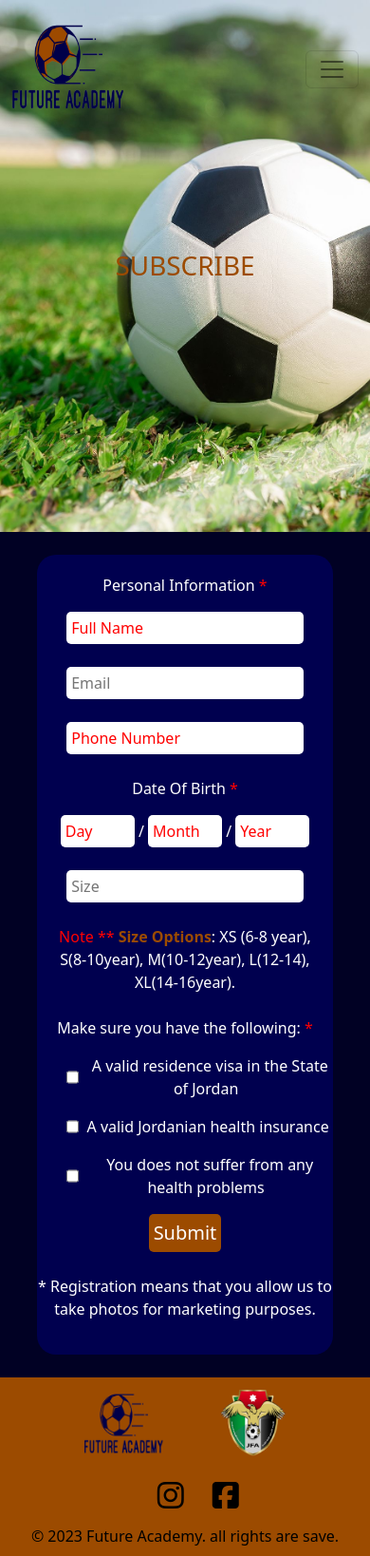
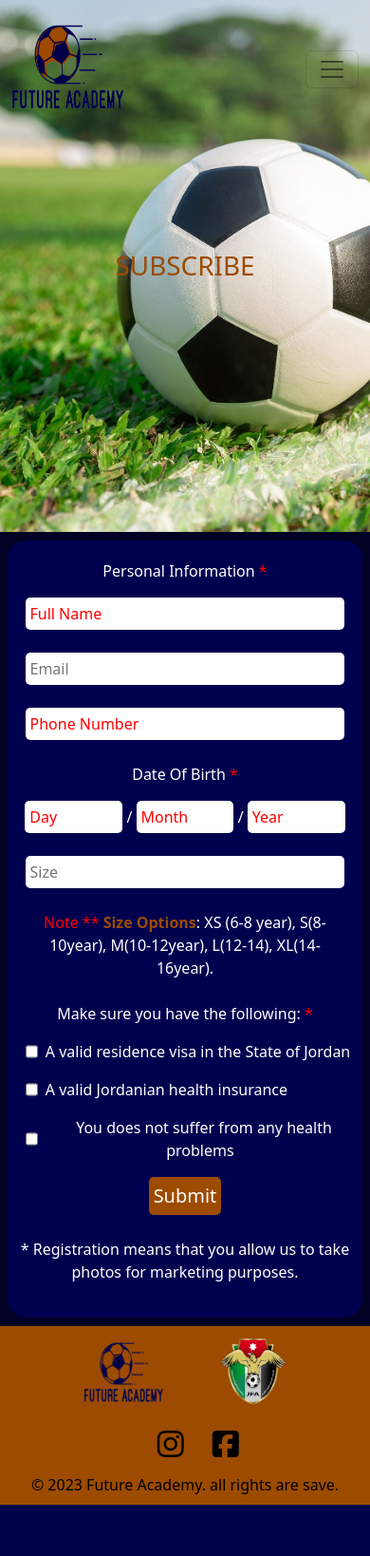
Before and after one commit to Obaidamajed/Master_Piece, a PHP site: page /PublicDashboard/Subscription.php in a window 390 px wide. Shown: the whole page at 95% size. After the commit the page ends 1584 px from the top, so only its background shows below. Run offline with PHP 8.4, Linux system fonts and the light colour scheme; tables that the repository leaves empty or names only in its code hold one stand-in row (values such as "Sample post"); some libraries are stand-ins or nearby versions.

Commit message:
change responsive in subscribe page ( publicDashboard )

```diff
--- a/PublicDashboard/Subscription.css
+++ b/PublicDashboard/Subscription.css
@@ -64,7 +64,11 @@ form{
 }
 
 .inputs {
-  width: 80%;
+  width: 90%;
+  margin: 0 auto;
+}
+input[type="number"] {
+  width: 28.7%;
 }
 
 #Date-of-birth::after {
@@ -79,7 +83,7 @@ form{
 .Make_Sure {
   display: flex;
   justify-content: flex-start;
-  padding-left: 10%;
+  padding-left: 5%;
 }
 
 input[type="submit"]{
@@ -115,14 +119,18 @@ input[name="fName"]::placeholder,input[name="pNumber"]::placeholder,input[type="
   color: black;
 }
 
+@media screen  and (max-width: 1040px) {
+  input[type="number"] {
+    width: 28%;
+  }
+}
+@media screen  and (max-width: 820px) {
+  input[type="number"] {
+    width: 27.5%;
+  }
+}
 
 @media screen and (max-width: 540px ) {
-  /* #header-paragraph{
-    position: absolute;
-    right: 50%;
-    top: 50%;
-    color:#9C4B00;
-  }  */
   #header {
     height: 35em;
   }
@@ -143,8 +151,25 @@ input[name="fName"]::placeholder,input[name="pNumber"]::placeholder,input[type="
     margin: 15px 0 0 15px;
     color: black;
   }
-
-
+}
+@media screen  and (max-width: 420px) {
+  #subscribe {
+    width: 90%;
+  }
+}
+@media screen  and (max-width: 394px) {
+  #subscribe {
+    width: 96%;
+    margin: -15px auto;
+  }
+}
+@media screen  and (max-width: 376px) {
+  #subscribe {
+    font-size: 15px;
+  }
+  input[type="number"] {
+    width: 27.25%;
+  }
 }
 
 @media screen and (max-width: 340px ) {
@@ -166,6 +191,18 @@ input[name="fName"]::placeholder,input[name="pNumber"]::placeholder,input[type="
   #footer p{
     font-size: 13px;
   }
+  #subscribe {
+    font-size: 12px;
+  }
+  .inputs {
+    width: 95%;
+  }
+  input[type="number"] {
+    width: 28.5%;
+  }
+  .Make_Sure {
+    padding-left: 1%;
+  }
 
 
 }
--- a/PublicDashboard/Subscription.php
+++ b/PublicDashboard/Subscription.php
@@ -172,16 +172,16 @@
           <input class="inputs" type="text" name="pNumber" placeholder="Phone Number"><br><br>
 
           <p id="Date-of-birth">Date Of Birth</p>
-          <input type="number" name="Day" placeholder="Day" style="width: 25%;">
+          <input type="number" name="Day" placeholder="Day">
           /
-          <input type="number" name="Month" placeholder="Month" style="width: 25%;">
+          <input type="number" name="Month" placeholder="Month">
           /
-          <input type="number" name="Year" placeholder="Year" style="width: 25%;">
+          <input type="number" name="Year" placeholder="Year">
           <br><br>
 
-          <input type="text" name="Size" style="width: 80%; margin: 0 auto;" placeholder="Size">
+          <input class="inputs" type="text" name="Size"  placeholder="Size">
           <br><br>
-          <p style=" width: 90%; margin: 0 auto"><span style="color:red">Note ** </span><span style="color:#9c4b00"><b>Size Options</b></span>: XS (6-8 year), S(8-10year), M(10-12year), L(12-14), XL(14-16year).</p>
+          <p id="size-paragraph" style=" width: 90%; margin: 0 auto"><span style="color:red">Note ** </span><span style="color:#9c4b00"><b>Size Options</b></span>: XS (6-8 year), S(8-10year), M(10-12year), L(12-14), XL(14-16year).</p>
           <br>
 
           <p>Make sure you have the following: <span style="color: red;">*</span></p>
```
